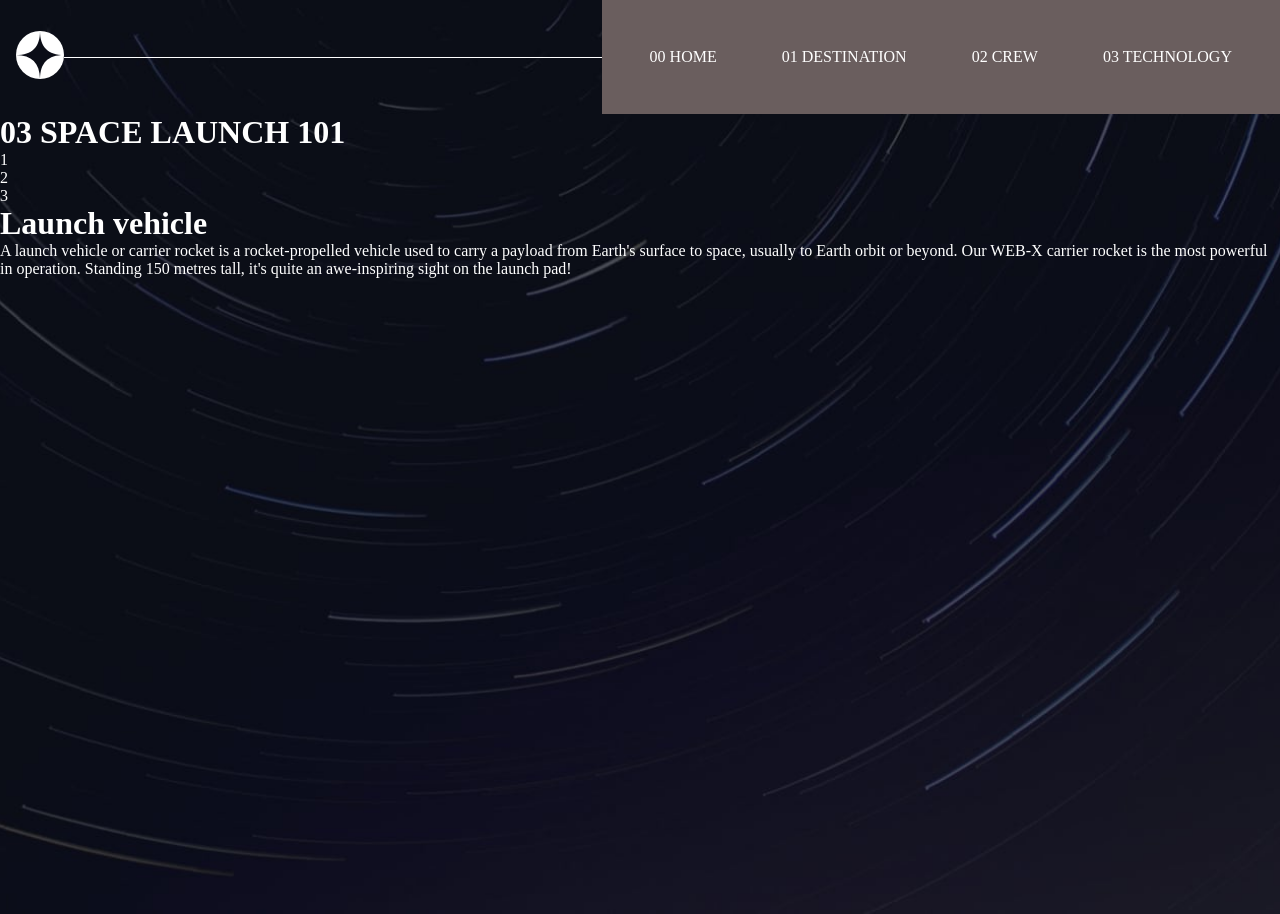
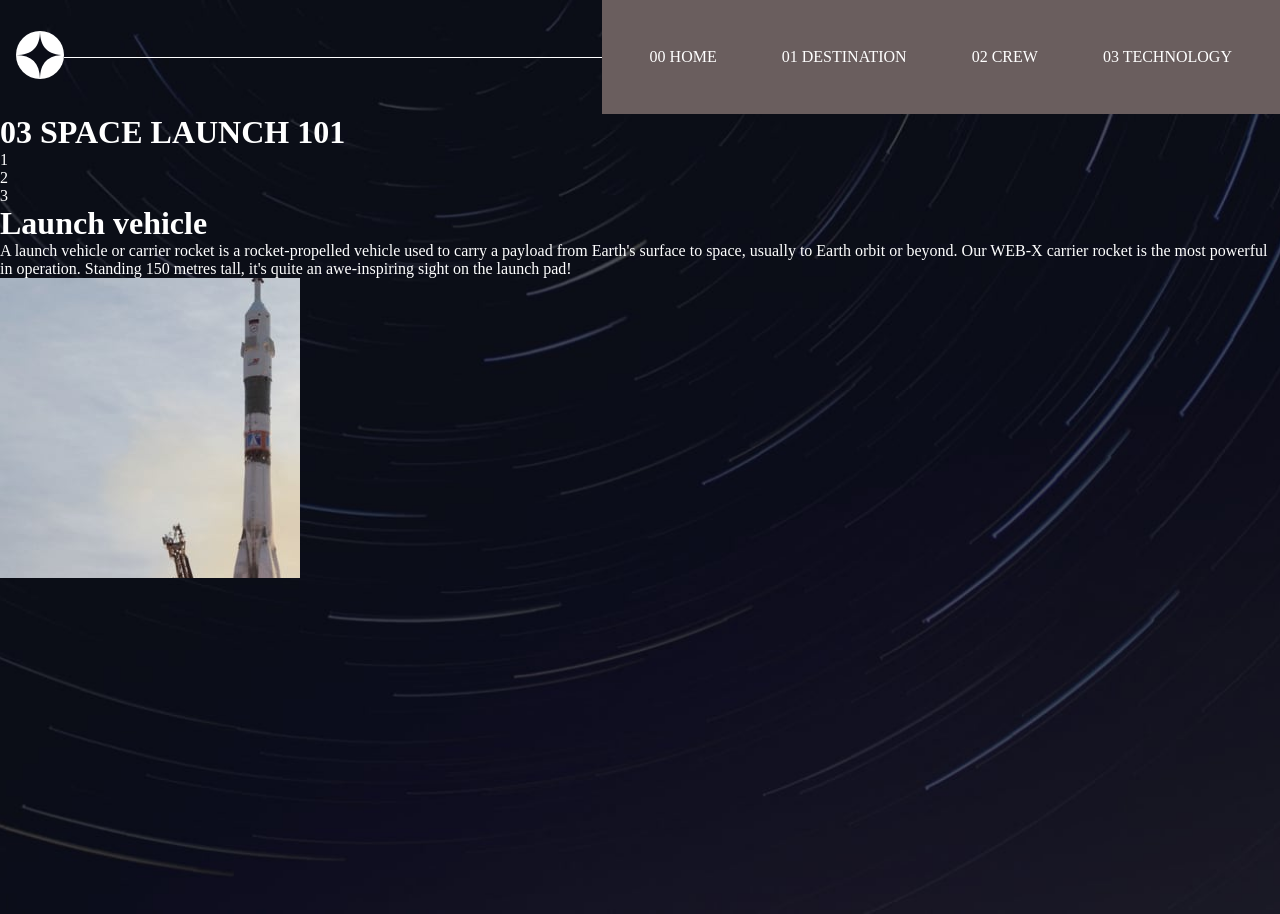
Before and after one commit to SanazBHMN/space-tourism, a React (Vite) app: page /technology/launch-vehicle in a window 1280 px wide. Built offline with nearby package versions, Linux system fonts and the light colour scheme.

Commit message:
Structer technology ui

```diff
--- a/src/components/templates/TechnologyTemplate.jsx
+++ b/src/components/templates/TechnologyTemplate.jsx
@@ -1,10 +1,22 @@
 function TechnologyTemplate({ technology }) {
   const { name, images, description } = technology;
   return (
-    <div>
-      <h1>{name}</h1>
-      <p>{description}</p>
-    </div>
+    <main className="content-container">
+      <div className="content">
+        <h1 className="content-title">{name}</h1>
+        <p className="content--desc">{description}</p>
+      </div>
+      <div
+        className={`content-img bg-${name}`}
+        style={{
+          backgroundImage: `url(${images.portrait})`,
+          width: "300px",
+          height: "300px",
+        }}
+      >
+        {/* <img src={images.portrait} alt={name} /> */}
+      </div>
+    </main>
   );
 }
 
--- a/src/pages/technology/TechnologyBase.jsx
+++ b/src/pages/technology/TechnologyBase.jsx
@@ -12,8 +12,10 @@ function TechnologyBase() {
   return (
     <div className="technology-container">
       <Heading title={TITLE} />
-      <InnerNavbar innerLinks={technologies} componentName={"technology"} />
-      <Outlet />
+      <div className="technology--title">
+        <InnerNavbar innerLinks={technologies} componentName={"technology"} />
+        <Outlet />
+      </div>
     </div>
   );
 }
```
